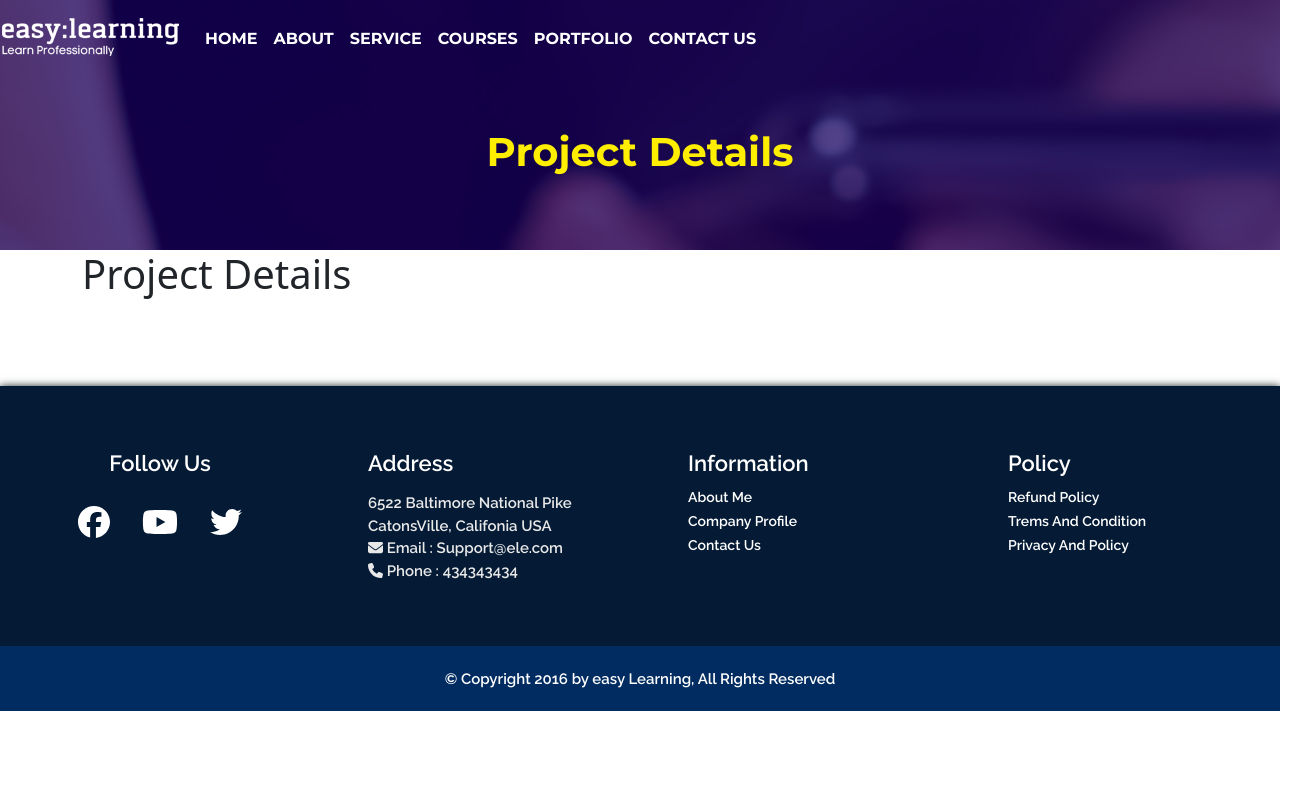
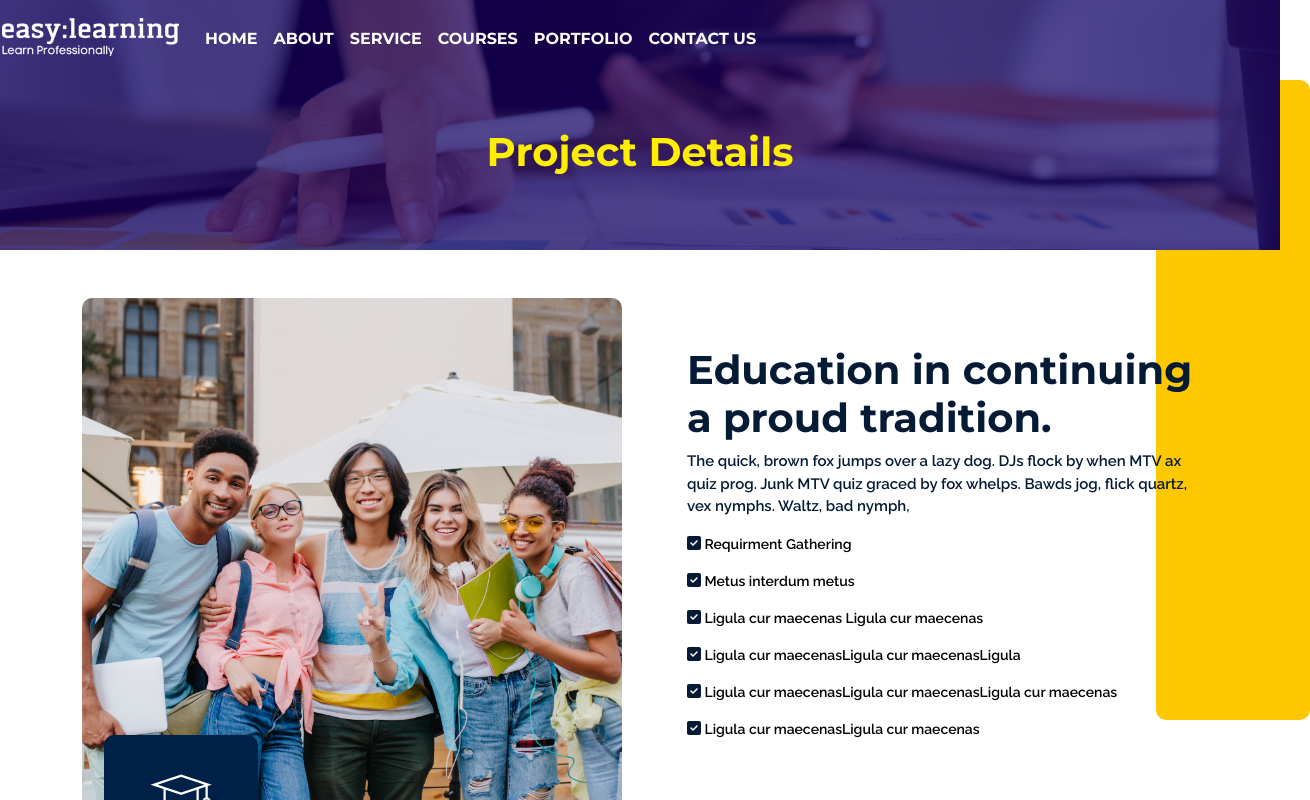
Before and after one commit to jvnagarjuna/react-js-website-project, a React (Create React App) app: page /projectdetails in a window 1280 px wide. Shown: the top 800 px of the page, 1310 px wide, since content can reach past the window. Built offline with nearby package versions, Linux system fonts and the light colour scheme; a web font is replaced by a local one.

Commit message:
Project Details Page Part 2

```diff
--- a/src/asset/css/custom.css
+++ b/src/asset/css/custom.css
@@ -449,3 +449,33 @@ a.twitter {
   color: #ffffff !important;
   text-decoration: none !important;
 }
+.about-thumb-wrap.after-shape {
+  margin-right: 30px;
+}
+.about-thumb-wrap.after-shape:after {
+  content: '';
+  position: absolute;
+  right: -30px;
+  width: 154px;
+  height: 80%;
+  top: 50%;
+  border-radius: 10px;
+  background: #fdc800;
+  z-index: -1;
+  transform: translateY(-50%);
+}
+.project-details {
+  margin-left: 35px;
+}
+.projectDetailsText {
+  font-family: 'Montserrat', sans-serif;
+  font-weight: 700;
+  color: #051b35;
+  font-size: 40px;
+}
+.detailsName {
+  color: #051b35;
+  font-family: 'Raleway', sans-serif;
+  font-size: 15px;
+  font-weight: 600;
+}
--- a/src/components/ProjectDetails/ProjectDetails.jsx
+++ b/src/components/ProjectDetails/ProjectDetails.jsx
@@ -1,14 +1,80 @@
 import React, { Component, Fragment } from 'react';
 import { Col, Container, Row } from 'react-bootstrap';
+import projectDetails from '../../asset/image/pdetails.png';
+import { FontAwesomeIcon } from '@fortawesome/react-fontawesome';
+import { faCheckSquare } from '@fortawesome/free-solid-svg-icons';
 
 class ProjectDetails extends Component {
   render() {
     return (
       <Fragment>
-        <Container>
+        <Container className="mt-5">
           <Row>
-            <Col>
-              <h1>Project Details </h1>
+            <Col lg={6} md={6} sm={12}>
+              <div className="about-thumb-wrap after-shape">
+                <img src={projectDetails} />
+              </div>
+            </Col>
+
+            <Col lg={6} md={6} sm={12} className="mt-5">
+              <div className="project-details">
+                <h1 className="projectDetailsText">
+                  Education in continuing a proud tradition.
+                </h1>
+                <p className="detailsName">
+                  The quick, brown fox jumps over a lazy dog. DJs flock by when
+                  MTV ax quiz prog. Junk MTV quiz graced by fox whelps. Bawds
+                  jog, flick quartz, vex nymphs. Waltz, bad nymph,
+                </p>
+
+                <p className="cardSubTitle text-justify">
+                  <FontAwesomeIcon
+                    className="iconBullent"
+                    icon={faCheckSquare}
+                  />{' '}
+                  Requirment Gathering{' '}
+                </p>
+
+                <p className="cardSubTitle text-justify">
+                  <FontAwesomeIcon
+                    className="iconBullent"
+                    icon={faCheckSquare}
+                  />{' '}
+                  Metus interdum metus
+                </p>
+
+                <p className="cardSubTitle text-justify">
+                  <FontAwesomeIcon
+                    className="iconBullent"
+                    icon={faCheckSquare}
+                  />{' '}
+                  Ligula cur maecenas Ligula cur maecenas
+                </p>
+
+                <p className="cardSubTitle text-justify">
+                  <FontAwesomeIcon
+                    className="iconBullent"
+                    icon={faCheckSquare}
+                  />{' '}
+                  Ligula cur maecenasLigula cur maecenasLigula{' '}
+                </p>
+
+                <p className="cardSubTitle text-justify">
+                  <FontAwesomeIcon
+                    className="iconBullent"
+                    icon={faCheckSquare}
+                  />{' '}
+                  Ligula cur maecenasLigula cur maecenasLigula cur maecenas{' '}
+                </p>
+
+                <p className="cardSubTitle text-justify">
+                  <FontAwesomeIcon
+                    className="iconBullent"
+                    icon={faCheckSquare}
+                  />{' '}
+                  Ligula cur maecenasLigula cur maecenas
+                </p>
+              </div>
             </Col>
           </Row>
         </Container>
```
Also changed, not shown: src/asset/image/pdetails.png (added).
